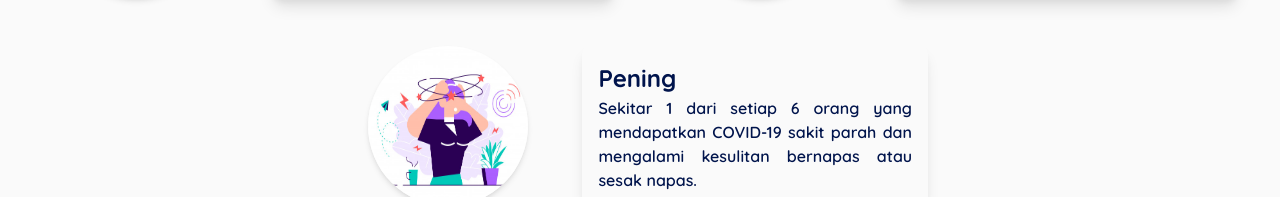
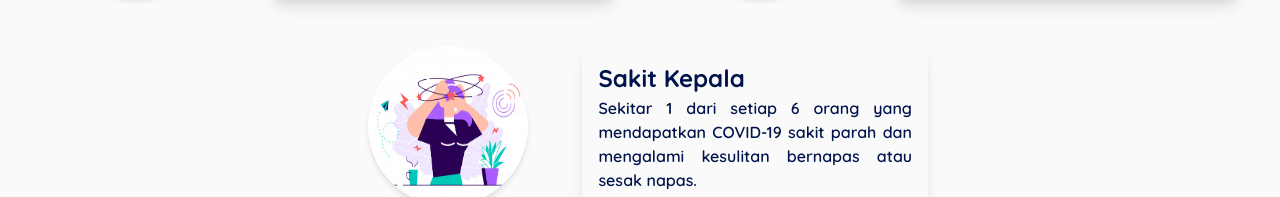
Before and after one commit to ukayaj620/covidfo-web, a React (Create React App) app: page /edu in a window 1280 px wide. Shown: the part 735-932 px from the top of the page. Built offline with nearby package versions, Linux system fonts and the light colour scheme.

Commit message:
feat: update symtomp card

```diff
--- a/src/pages/Education.jsx
+++ b/src/pages/Education.jsx
@@ -47,7 +47,7 @@
         mengalami kesulitan bernapas atau sesak napas.`
     },
     {
-      title: 'Pening',
+      title: 'Sakit Kepala',
       image: 'dizzy',
       description: `Sekitar 1 dari setiap 6 orang
         yang mendapatkan COVID-19 sakit parah dan
```
